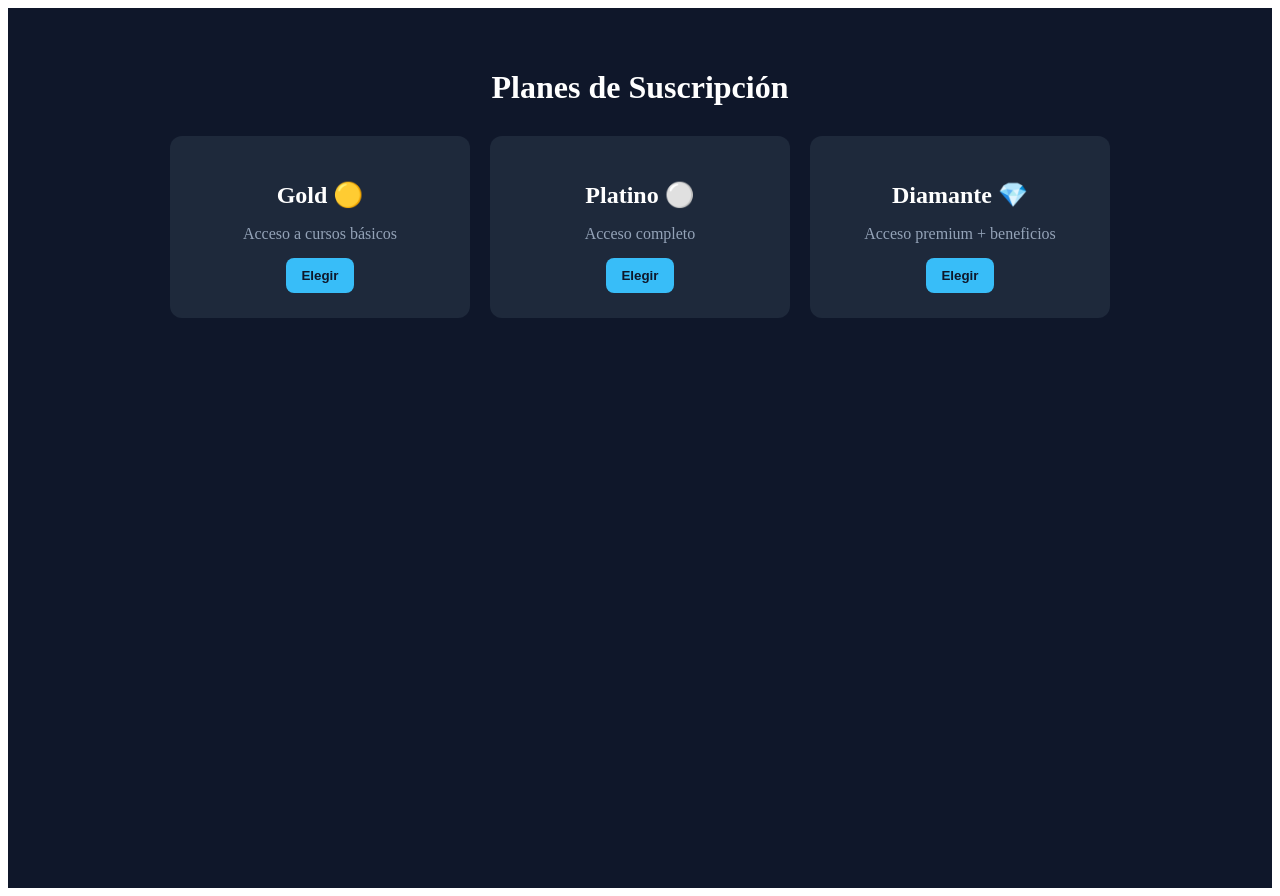
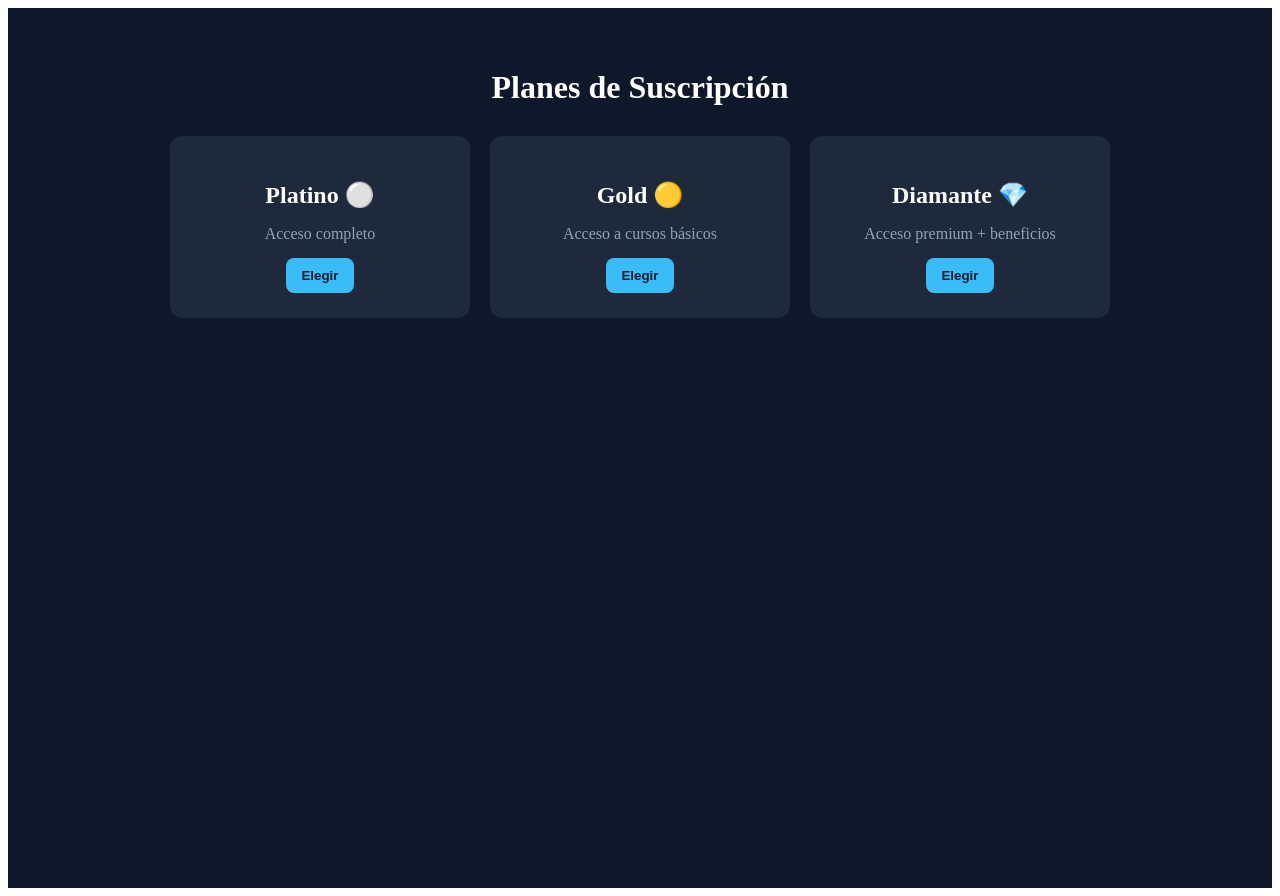
Before and after one commit to Kily10/proyecto-web, an Angular app in the folder frontend/: page /planes in a window 1280 px wide. Built offline with nearby package versions, Linux system fonts and the light colour scheme; sample sign-in values are in the browser's storage.

Commit message:
pag de planes sub

```diff
--- a/frontend/src/app/pages/planes/planes.html
+++ b/frontend/src/app/pages/planes/planes.html
@@ -5,15 +5,16 @@
   <div class="cards">
 
     <div class="card">
+      <h2>Platino ⚪</h2>
+      <p>Acceso completo</p>
+      <button (click)="suscribirse('Platino')">Elegir</button>
+    </div>
+
+
+    <div class="card">
       <h2>Gold 🟡</h2>
       <p>Acceso a cursos básicos</p>
       <button (click)="suscribirse('Gold')">Elegir</button>
-    </div>
-
-    <div class="card">
-      <h2>Platino ⚪</h2>
-      <p>Acceso completo</p>
-      <button (click)="suscribirse('Platino')">Elegir</button>
     </div>
 
     <div class="card">
```
